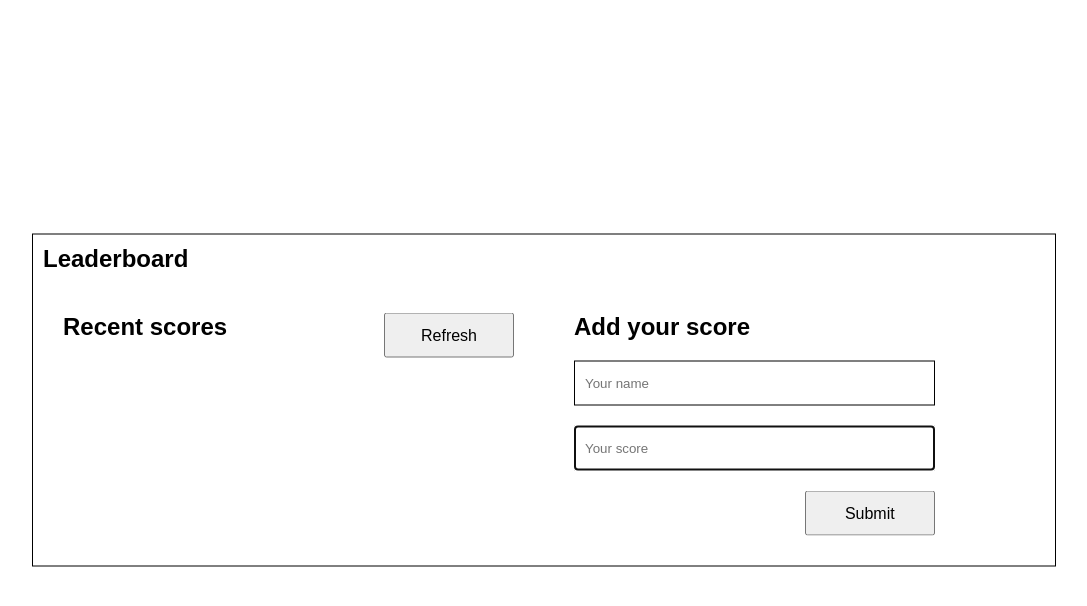
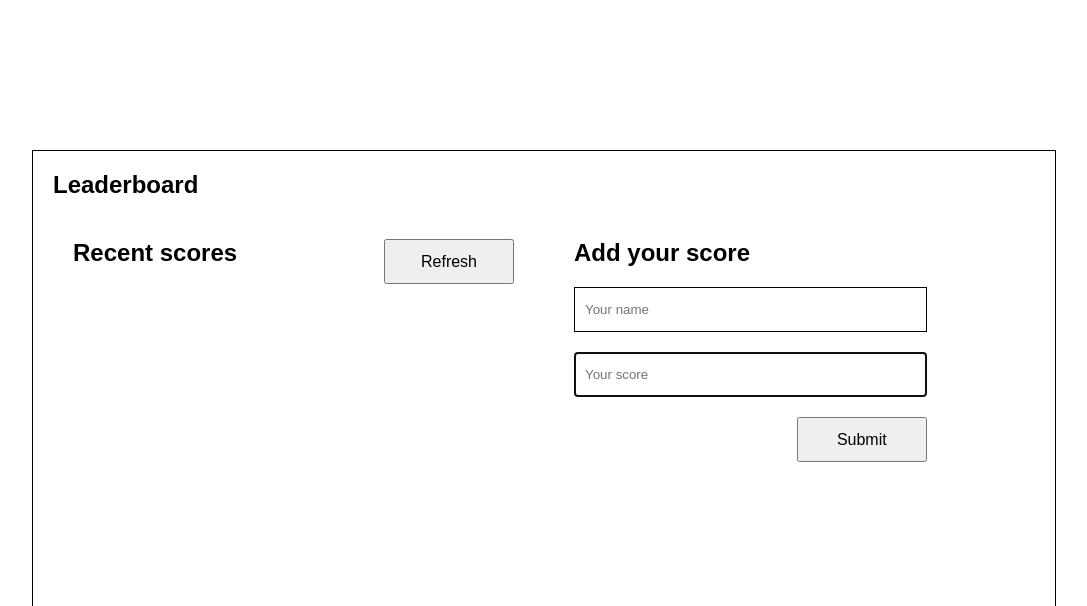
Before and after one commit to DebyGrey/leaderboard, a website built with webpack: page src/index.html in a window 1280 px wide. Both pictures are taken after typing "Sample", "Sample" into the empty fields and a click on the input "Submit". Shown: the top 606 px of the page, without its empty margins (96-1183 px from the left). Built offline with nearby package versions, Linux system fonts and the light colour scheme; no server answers.

Commit message:
fix display error

```diff
--- a/src/index.css
+++ b/src/index.css
@@ -16,8 +16,9 @@
   top: 50%;
   left: 50%;
   width: 80%;
+  height: 500px;
   transform: translate(-50%, -50%);
-  padding: 10px;
+  padding: 20px;
   border: 1px solid black;
 }
 
--- a/src/index.js
+++ b/src/index.js
@@ -3,6 +3,7 @@ import UI from './modules/UI.js';
 
 // display scores
 document.addEventListener('DOMContentLoaded', UI.displayScores);
+// document.addEventListener('DOMContentLoaded', API.createGame);
 
 // on submit
 document.querySelector('.leaderboard-form').addEventListener('submit', ((e) => UI.addScore(e)));
--- a/src/modules/API.js
+++ b/src/modules/API.js
@@ -2,7 +2,8 @@ export default class API {
   static baseURL =
     'https://us-central1-js-capstone-backend.cloudfunctions.net/api/';
 
-  static gameID = localStorage.getItem('ID');
+  // PyOj9cYru3lhpatJsdkj
+  static gameID = 'PyOj9cYru3lhpatJsdkj';
 
   static endpointURL = `games/${API.gameID}/scores/`;
 
@@ -24,7 +25,7 @@ export default class API {
       .then((response) => response.json())
       .then((responseData) => {
         const gameID = responseData.result.split(' ')[3];
-        localStorage.setItem('ID', gameID);
+        return gameID;
       });
   };
 
--- a/src/modules/UI.js
+++ b/src/modules/UI.js
@@ -27,23 +27,6 @@ export default class UI {
     }
   };
 
-  // static displayScores = async () => {
-  //   const scoreList = await API.getData();
-  //   const scoreBoard = document.querySelector('.score-board');
-  //   scoreBoard.innerHTML = '';
-  //   if (scoreList.length === 0) {
-  //     scoreBoard.innerHTML = 'No score to display yet';
-  //   } else {
-  //     scoreList.forEach((score) => {
-  //       const scoreListItem = document.createElement('li');
-  //       scoreListItem.classList.add('score-list-item');
-  //       const scoresText = `${score.user}: ${score.score}`;
-  //       scoreListItem.innerHTML = scoresText;
-  //       scoreBoard.appendChild(scoreListItem);
-  //     });
-  //   }
-  // };
-
   // Add score
   static addScore = async (e) => {
     e.preventDefault();
@@ -51,7 +34,7 @@ export default class UI {
     const nameInput = document.querySelector('.input-name');
     const scoreInput = document.querySelector('.input-score');
     const regExpforNumbersOnly = /^(d+ )*(d+)$/;
-    const regExpforAlphabetsOnly = /^[a-zA-Z]+$/;
+    const regExpforAlphabetsOnly = /^[a-zA-Z\s]+$/;
 
     if (
       nameInput.value === ''
```
